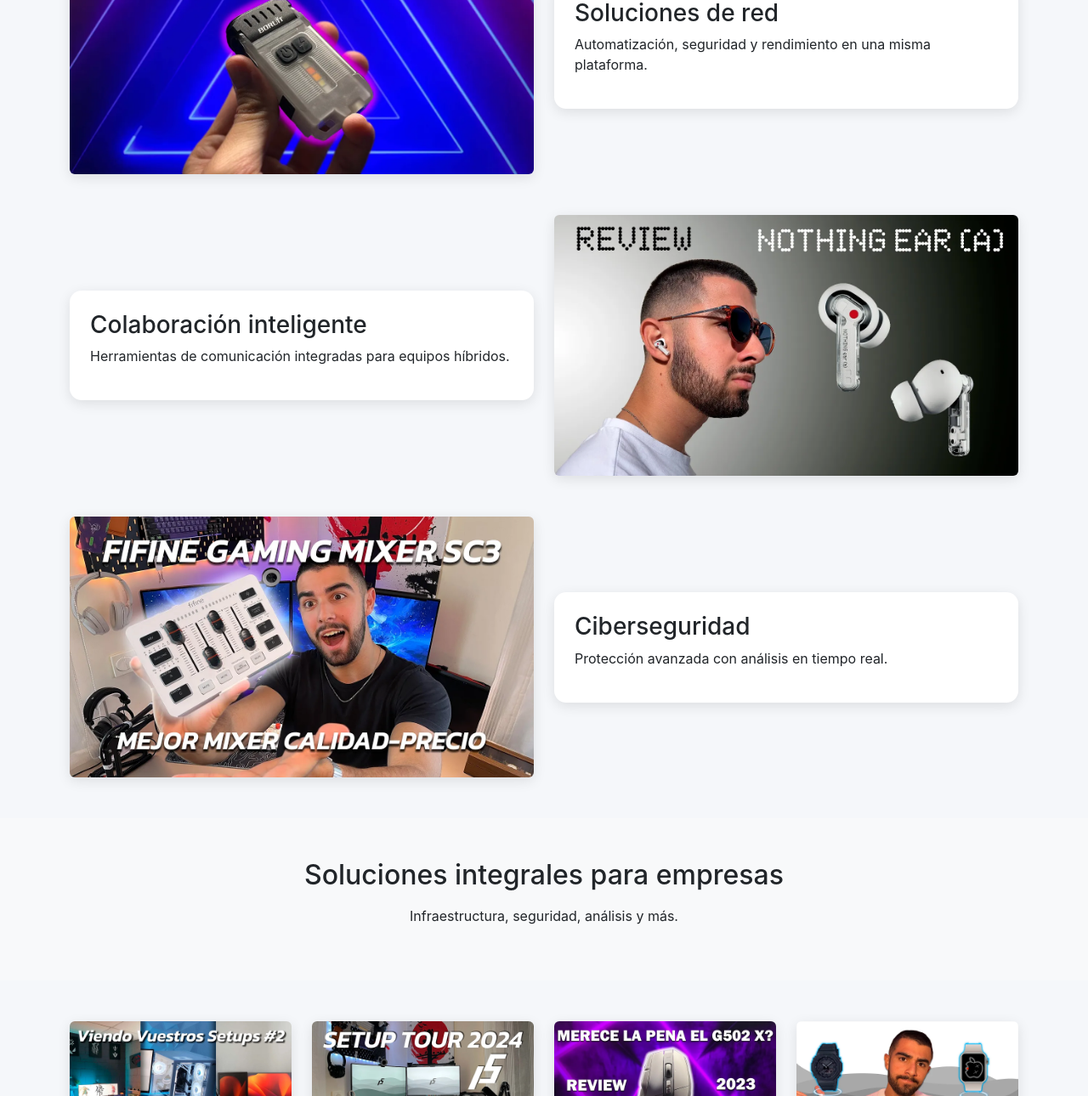
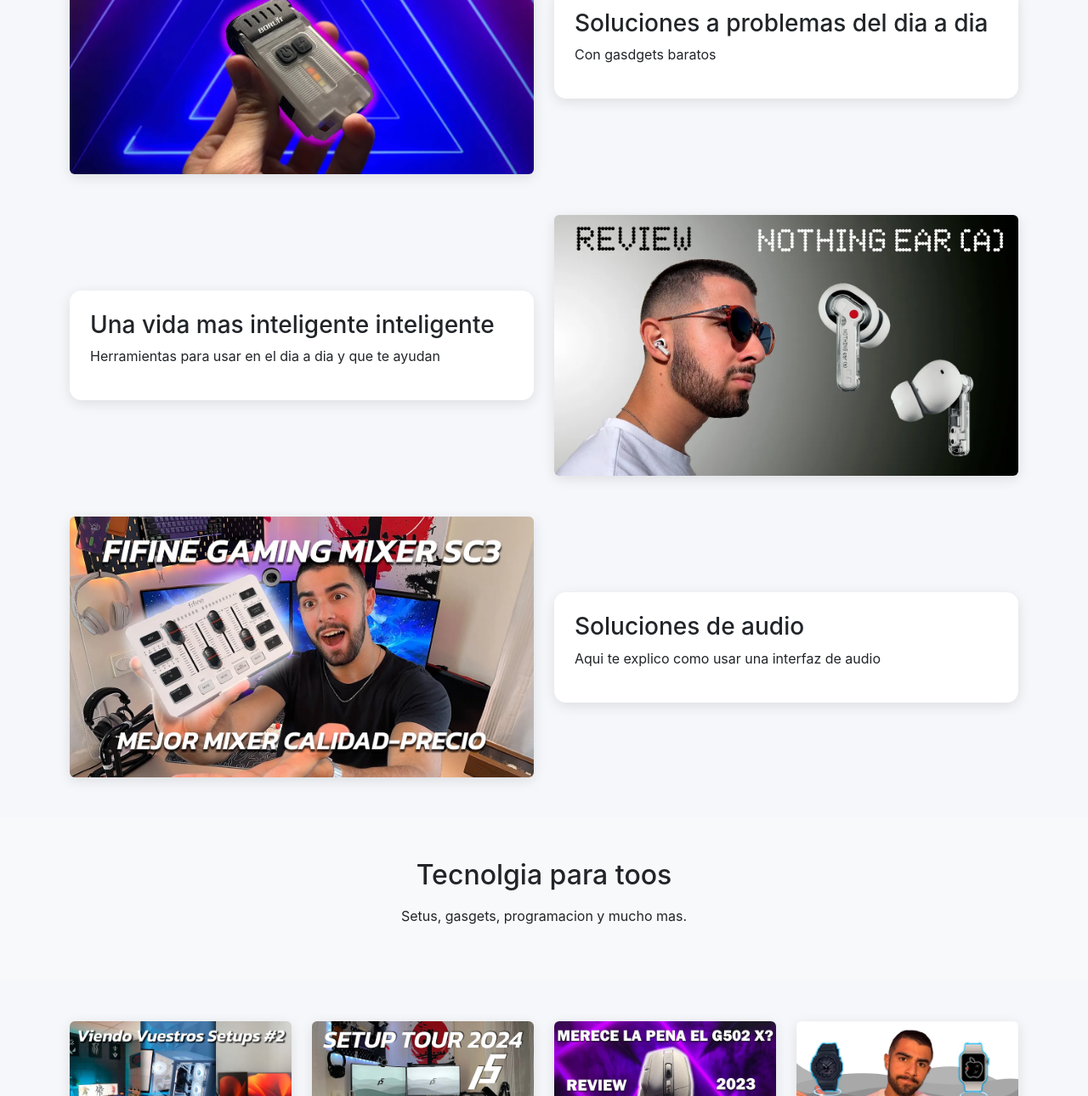
Before and after one commit to Polsyt0/maquetacion, a plain HTML site: page index.html in a window 1280 px wide. Shown: the part 935-2225 px from the top of the page at 85% size. Drawn offline with nearby package versions, Linux system fonts and the light colour scheme.

Commit message:
Update index.html

```diff
--- a/index.html
+++ b/index.html
@@ -55,8 +55,8 @@
     <div class="card text-white">
         <img src="mini10.webp" class="card-img" alt="Hero" loading="lazy">
         <div class="card-img-overlay d-flex flex-column justify-content-end p-5">
-            <h1 class="display-4">Tecnología para un mundo conectado</h1>
-            <p class="lead">Infraestructuras inteligentes para todos los tamaños</p>
+            <h1 class="display-4">Tu youtuber de tecnologia de confianza</h1>
+            <p class="lead">Tu contenido favorito en esta pagina</p>
             <button class="btn btn-primary">Más información</button>
         </div>
     </div>
@@ -74,8 +74,8 @@
         </div>
         <div class="col-md-6 scrollfade">
             <div class="card p-4">
-                <h3>Soluciones de red</h3>
-                <p>Automatización, seguridad y rendimiento en una misma plataforma.</p>
+                <h3>Soluciones a problemas del dia a dia</h3>
+                <p>Con gasdgets baratos</p>
             </div>
         </div>
     </div>
@@ -87,8 +87,8 @@
         </div>
         <div class="col-md-6 scrollfade">
             <div class="card p-4">
-                <h3>Colaboración inteligente</h3>
-                <p>Herramientas de comunicación integradas para equipos híbridos.</p>
+                <h3>Una vida mas inteligente inteligente</h3>
+                <p>Herramientas para usar en el dia a dia y que te ayudan</p>
             </div>
         </div>
     </div>
@@ -100,8 +100,8 @@
         </div>
         <div class="col-md-6 scrollfade">
             <div class="card p-4">
-                <h3>Ciberseguridad</h3>
-                <p>Protección avanzada con análisis en tiempo real.</p>
+                <h3>Soluciones de audio</h3>
+                <p>Aqui te explico como usar una interfaz de audio</p>
             </div>
         </div>
     </div>
@@ -112,8 +112,8 @@
      SECCIÓN ANCHO COMPLETO
 ============================================================= -->
 <div class="container-fluid bg-light py-5 text-center">
-    <h2 class="mb-3">Soluciones integrales para empresas</h2>
-    <p>Infraestructura, seguridad, análisis y más.</p>
+    <h2 class="mb-3">Tecnolgia para toos</h2>
+    <p>Setus, gasgets, programacion y mucho mas.</p>
 </div>
 
 <!-- ============================================================
```
